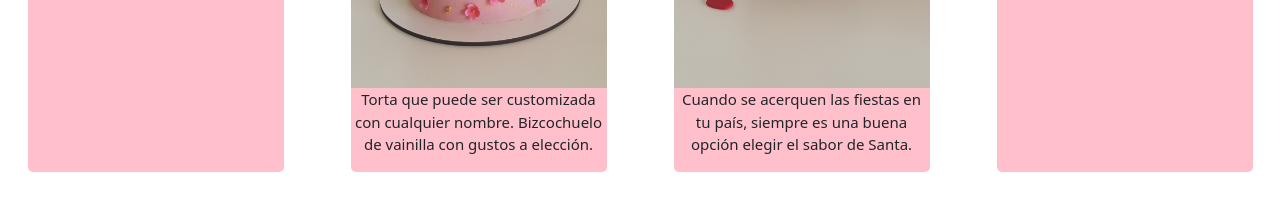
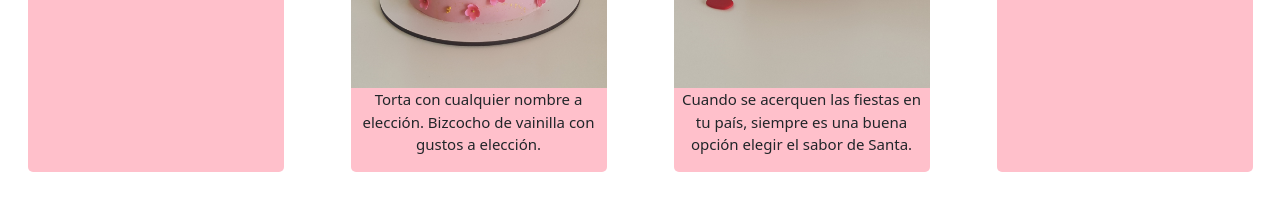
Before and after one commit to fmeier26/tercera-entrega, a website: page html/pasteleria.html in a window 1280 px wide. Shown: the part 391-597 px from the top of the page. Drawn offline with nearby package versions, Linux system fonts and the light colour scheme.

Commit message:
cambios en las cards, hechas sin bootstrap

```diff
--- a/SCSS/main.scss
+++ b/SCSS/main.scss
@@ -30,4 +30,5 @@
         margin-top: 5px;
     }
 
+
 }
--- a/html/pasteleria.html
+++ b/html/pasteleria.html
@@ -53,14 +53,15 @@
       </header>
 
      <div class="contenedor_imagenes">
+
         <section>
-          <img src="../img/XXX/20201119_103402.jpg" alt="TortaAcuario">
+          <img  src="../img/XXX/20201119_103402.jpg" alt="TortaAcuario">
           <p>Torta mar rellena de chocolate bariloche con chip de chocolate y, a gusto oporto en el relleno.</p>
         </section>
 
         <section>
           <img src="../img/XXX/20201214_094515.jpg" alt="TortaCumpleaños">
-          <p>Torta que puede ser customizada con cualquier nombre. Bizcochuelo de vainilla con gustos a elección.</p>
+          <p>Torta con cualquier nombre a elección. Bizcocho de vainilla con gustos a elección.</p>
         </section>
 
         <section>
```
